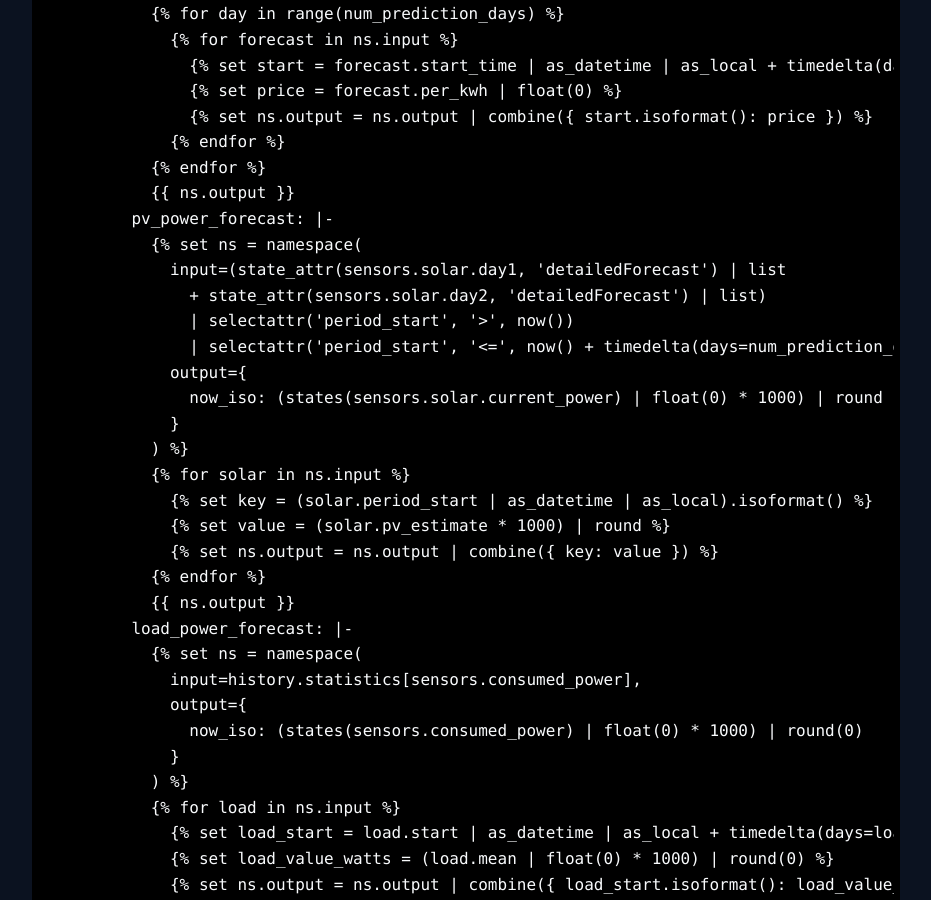
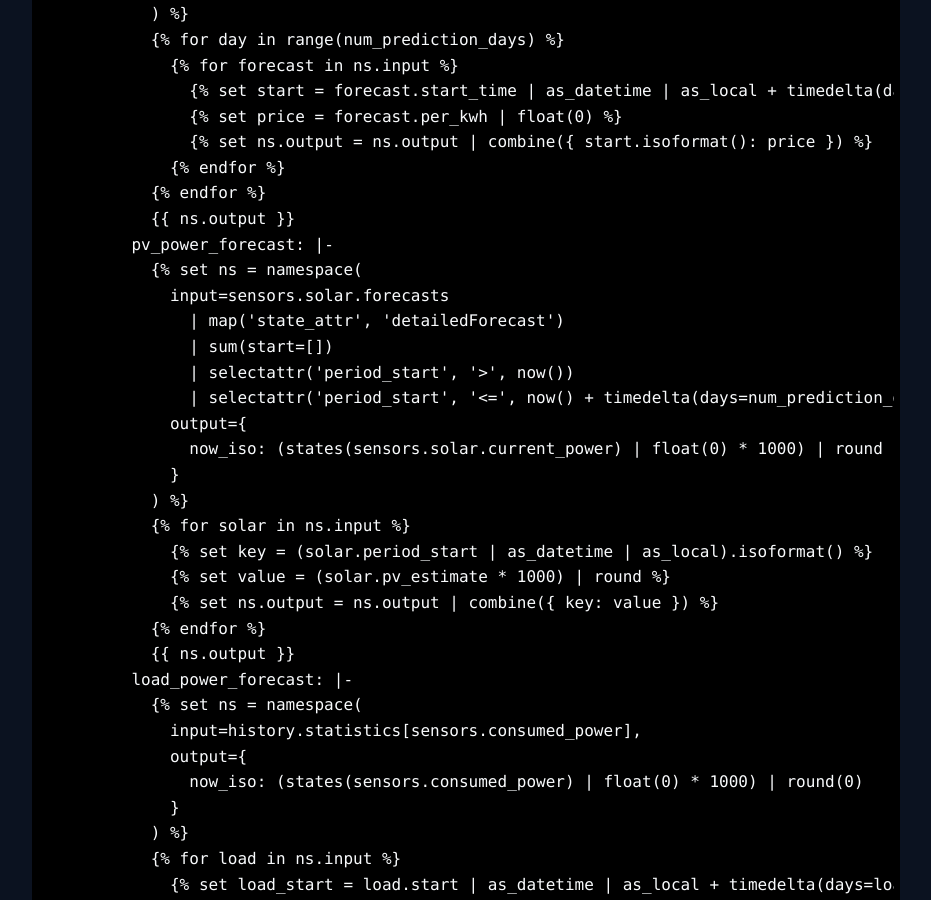
Before and after one commit to AnnableLab/annablelab.github.io, a Jekyll site: the page built from pages/emhass.md, in a window 1280 px wide and 900 px high, scrolled down 3667 px. Shown: the whole window, without its empty margins (174-1105 px from the left). Built offline with Jekyll 4.4.1, drawn with Linux system fonts in a browser that asks for light colours.

Commit message:
Use sensor list for solar forcasts
Allows for easily expanding to use multi-day forecasts

```diff
--- a/_includes/emhass_script.yaml
+++ b/_includes/emhass_script.yaml
@@ -25,8 +25,9 @@
         consumed_power: sensor.sigen_plant_consumed_power
         solar:
           current_power: sensor.sigen_plant_pv_power
-          day1: sensor.solcast_pv_forecast_forecast_today
-          day2: sensor.solcast_pv_forecast_forecast_tomorrow
+          forecasts:
+            - sensor.solcast_pv_forecast_forecast_today
+            - sensor.solcast_pv_forecast_forecast_tomorrow
         amber:
           general_price: sensor.home_general_price
           general_forecast: sensor.home_general_forecast
@@ -114,8 +115,9 @@
           {{ ns.output }}
         pv_power_forecast: |-
           {% set ns = namespace(
-            input=(state_attr(sensors.solar.day1, 'detailedForecast') | list
-              + state_attr(sensors.solar.day2, 'detailedForecast') | list)
+            input=sensors.solar.forecasts
+              | map('state_attr', 'detailedForecast')
+              | sum(start=[])
               | selectattr('period_start', '>', now())
               | selectattr('period_start', '<=', now() + timedelta(days=num_prediction_days)),
             output={
```
